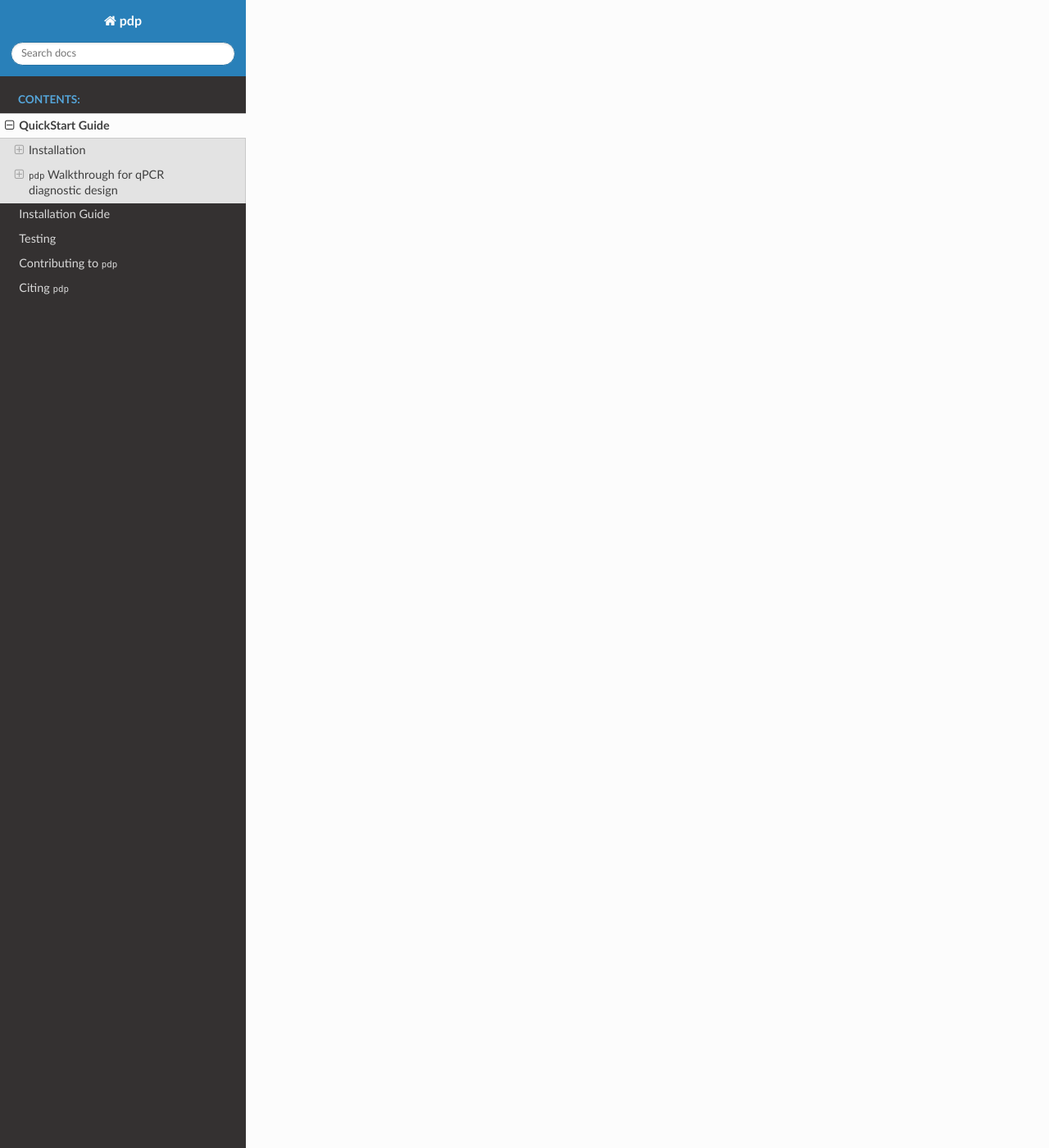
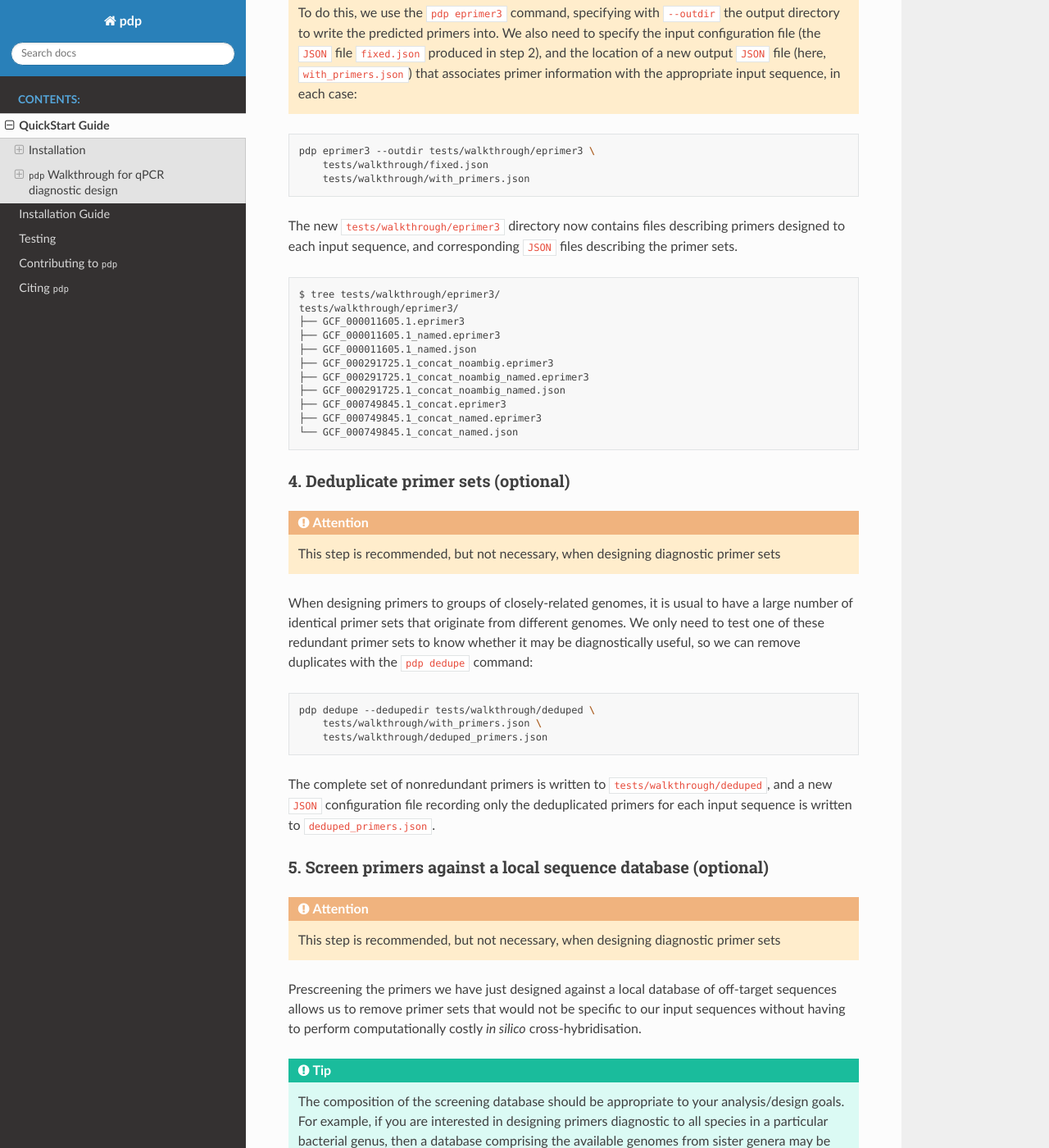
Before and after one commit to widdowquinn/find_differential_primers, a Sphinx documentation site: the page built from docs/quickstart.rst, in a window 1280 px wide and 1400 px high, scrolled down 4536 px. Shown: the whole window at 82% size. Built offline with Sphinx 7.4.7 and the Read the Docs theme 2.0.0, drawn with Linux system fonts in a browser that asks for light colours; some of the changed text lies outside the part shown.

Commit message:
update quickstart RTD docs

```diff
--- a/docs/quickstart.rst
+++ b/docs/quickstart.rst
@@ -48,11 +48,13 @@ An example qPCR primer set design using ``pdp`` is provided as a walkthrough bel
 6. Perform *in silico* cross-hybridisation of primers against each input sequence
 7. Classify each primer set by specificity to the input sequence group labels, to generate candidate diagnostic primer sets
 
-To see options available for the ``pdp`` program, use the ``-h`` or ``--help`` option:
 
-.. code-block:: bash
+.. TIP::
+    To see options available for the ``pdp`` program, use the ``-h`` or ``--help`` option:
 
-    pdp -help
+    .. code-block:: bash
+
+        pdp -help
 
 
 ^^^^^^^^^^^^^^^^^^^^^^^^^^^^
@@ -73,9 +75,10 @@ To use these files in our analysis, we need to construct a configuration file. T
 - The path to the sequence's FASTA file
 - (Optionally) the path to a set of features (e.g. gene annotations); if no features are supplied, this can be replaced with a hyphen: ``-``.
 
-Any line in the configuration file that starts with a hash/octothorpe (``#``) is ignored. This is useful for commenting and/or ignoring specific sequences.
+.. TIP::
+    Any line in the configuration file that starts with a hash/octothorpe (``#``) is ignored. This is useful for commenting and/or ignoring specific sequences.
 
-We will use a pre-prepared configuration file at the location ``tests/walkthrough/pectoconf.tab`` - note the extensive commenting.
+We will use a pre-prepared configuration file at the location ``tests/walkthrough/pectoconf.tab``. The contents are shown below (note the extensive commenting).
 
 .. code-block:: bash
 
@@ -110,17 +113,19 @@ To confirm that the configuration file can be used in the rest of the design pro
 2. Fix the input sequences
 ^^^^^^^^^^^^^^^^^^^^^^^^^^
 
-To generate diagnostic primers and metabarcoding markers, the input sequences must each be "stitched" so that there is only a single contiguous sequence corresponding to each input file. Also, any IUPAC ambiguity symbols (e.g. `W`, `Y`, etc.) must be replaced with `N`.
+.. ATTENTION::
+    To generate diagnostic primers and metabarcoding markers, the input sequences must each be "stitched" so that there is only a single contiguous sequence corresponding to each input file. Also, any IUPAC ambiguity symbols (e.g. `W`, `Y`, etc.) must be replaced with `N`.
 
-Instead of modifying the input sequence directly, which would modify the source data, ``pdp`` will "fix" these sequences by writing new, "stitched" and "cleaned" versions of the input sequences, then automatically update the configuration file to point to the modified files. This is done with the ``pdp config --fix_sequences`` command:
+Instead of modifying the input sequence directly, which would change the source data (a problem for reproducibility), ``pdp`` will "fix" these sequences by writing new, "stitched" and "cleaned" versions of the input sequences, then automatically update the configuration file to point to the modified files. This is done with the ``pdp config --fix_sequences`` command:
 
 .. code-block:: bash
 
     pdp config --fix_sequences tests/walkthrough/fixed.json tests/walkthrough/pectoconf.tab
 
-The ``--fix_sequences`` option takes as the next argument the location to write the output configuration file; the final positional argument is the path to the input configuration file.
+.. ATTENTION::
+    The ``--fix_sequences`` option takes as its argument the location to write the output configuration file; the final positional argument is the path to the input configuration file.
 
-The output file is written in a different format to the input file, as a `JSON`_ file. This is a more machine-readable version of the configuration file. You don't need to be familiar with the details of the format, but for information the ``fixed.conf`` configuration file is shown below. Here, the ``Pba_SCRI1043`` is unmodified, the ``Pbe_NCPPB_2795`` is stitched (hence ``concat`` appears in the filename), and the ``Pwa_CFBP_3304`` is both stitched and has ambiguity symbols replaced (so has ``concat_noambig`` in the filename).
+The output file is written in a different format to the input file, as a `JSON`_ file. This is a more machine-readable version of the configuration file, and all the other ``pdp`` tools accept ``JSON`` format configuration files. You don't need to be familiar with the details of the format, but for information the ``fixed.conf`` configuration file is shown below. Here, the ``Pba_SCRI1043`` is unmodified, the ``Pbe_NCPPB_2795`` is stitched (hence ``concat`` appears in the filename), and the ``Pwa_CFBP_3304`` is both stitched and has ambiguity symbols replaced (so has ``concat_noambig`` in the filename).
 
 .. code-block:: json
 
@@ -169,9 +174,101 @@ The output file is written in a different format to the input file, as a `JSON`_
         }
     ]
 
+As can be seen from this file, the modified sequences are written to the ``tests/walkthrough/sequences`` subdirectory, alongside the original:
+
+.. code-block:: bash
+
+    $ tree tests/walkthrough/sequences/
+    tests/walkthrough/sequences/
+    ├── GCF_000011605.1.fasta
+    ├── GCF_000291725.1.fasta
+    ├── GCF_000291725.1_concat.fas
+    ├── GCF_000291725.1_concat_noambig.fas
+    ├── GCF_000749845.1.fasta
+    └── GCF_000749845.1_concat.fas
+
+^^^^^^^^^^^^^^^^^^^^^^^^^^^^^^^^^^^^^^^^
+3. Design primers to each input sequence
+^^^^^^^^^^^^^^^^^^^^^^^^^^^^^^^^^^^^^^^^
+
+Now we can design primer sets against each input sequence, using the `EMBOSS`_ package ``ePrimer3``.
+
+.. WARNING::
+
+    The `EMBOSS`_ ``ePrimer3`` package uses the `PRIMER3`_ primer design software, but will only work with an old version of that software: ``v1.1.4``
+
+ To do this, we use the ``pdp eprimer3`` command, specifying with ``--outdir`` the output directory to write the predicted primers into. We also need to specify the input configuration file (the ``JSON`` file ``fixed.json`` produced in step 2), and the location of a new output ``JSON`` file (here, ``with_primers.json``) that associates primer information with the appropriate input sequence, in each case:
+
+.. code-block:: bash
+
+    pdp eprimer3 --outdir tests/walkthrough/eprimer3 \
+        tests/walkthrough/fixed.json
+        tests/walkthrough/with_primers.json
+
+The new ``tests/walkthrough/eprimer3`` directory now contains files describing primers designed to each input sequence, and corresponding ``JSON`` files describing the primer sets.
+
+.. code-block:: bash
+
+    $ tree tests/walkthrough/eprimer3/
+    tests/walkthrough/eprimer3/
+    ├── GCF_000011605.1.eprimer3
+    ├── GCF_000011605.1_named.eprimer3
+    ├── GCF_000011605.1_named.json
+    ├── GCF_000291725.1_concat_noambig.eprimer3
+    ├── GCF_000291725.1_concat_noambig_named.eprimer3
+    ├── GCF_000291725.1_concat_noambig_named.json
+    ├── GCF_000749845.1_concat.eprimer3
+    ├── GCF_000749845.1_concat_named.eprimer3
+    └── GCF_000749845.1_concat_named.json
+
+^^^^^^^^^^^^^^^^^^^^^^^^^^^^^^^^^^^^^
+4. Deduplicate primer sets (optional)
+^^^^^^^^^^^^^^^^^^^^^^^^^^^^^^^^^^^^^
+
+.. ATTENTION::
+
+    This step is recommended, but not necessary, when designing diagnostic primer sets
+
+When designing primers to groups of closely-related genomes, it is usual to have a large number of identical primer sets that originate from different genomes. We only need to test one of these redundant primer sets to know whether it may be diagnostically useful, so we can remove duplicates with the ``pdp dedupe`` command:
+
+.. code-block:: bash
+
+    pdp dedupe --dedupedir tests/walkthrough/deduped \
+        tests/walkthrough/with_primers.json \
+        tests/walkthrough/deduped_primers.json
+
+The complete set of nonredundant primers is written to ``tests/walkthrough/deduped``, and a new ``JSON`` configuration file recording only the deduplicated primers for each input sequence is written to ``deduped_primers.json``.
+
+
+^^^^^^^^^^^^^^^^^^^^^^^^^^^^^^^^^^^^^^^^^^^^^^^^^^^^^^^^^^^^^^
+5. Screen primers against a local sequence database (optional)
+^^^^^^^^^^^^^^^^^^^^^^^^^^^^^^^^^^^^^^^^^^^^^^^^^^^^^^^^^^^^^^
+
+.. ATTENTION::
+
+    This step is recommended, but not necessary, when designing diagnostic primer sets
+
+Prescreening the primers we have just designed against a local database of off-target sequences allows us to remove primer sets that would not be specific to our input sequences without having to perform computationally costly *in silico* cross-hybridisation.
+
+.. TIP::
+
+    The composition of the screening database should be appropriate to your analysis/design goals. For example, if you are interested in designing primers diagnostic to all species in a particular bacterial genus, then a database comprising the available genomes from sister genera may be appropriate. Alternatively, a subsampling of complete genomes from the bacterial group containing your genus of interest may be useful. The important consideration is that it should represent a good range of off-target sequences that could reasonably be detected as false positives, to eliminate less-useful primer sets.
+
+To use a local ``BLAST`` nucleotide database as the off-target screen, use the ``pdp blastscreen`` command, and provide the location of the database with the ``--db`` argument, and the location to write output results with ``--outdir``. In the command below, we use a precompiled database of *Escherichia coli* genomes, and use the ``deduped_primers.json`` configuration file as input. A new configuration file recording only the screened primers for each sequence is written to ``screened.json``.
+
+.. code-block:: bash
+
+    pdp blastscreen --db tests/walkthrough/blastdb/e_coli_screen.fna \
+        --outdir tests/walkthrough/blastn \
+        tests/walkthrough/deduped_primers.json \
+        tests/walkthrough/screened.json
+
+
 
 
 
 .. _Anaconda: https://www.anaconda.com/what-is-anaconda/
+.. _EMBOSS: http://emboss.sourceforge.net/
 .. _JSON: https://www.json.org/
+.. _PRIMER3: http://primer3.sourceforge.net/
 .. _PyPI: https://pypi.python.org/pypi
```
